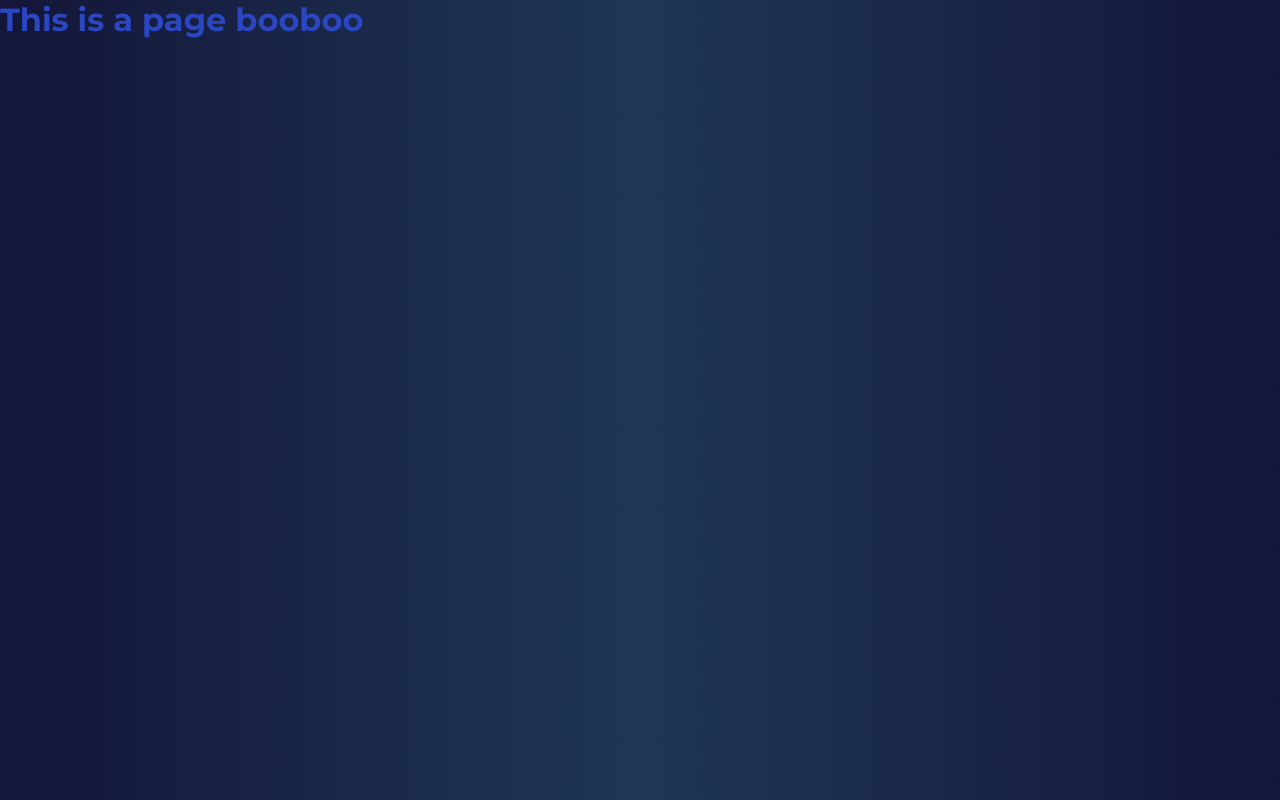
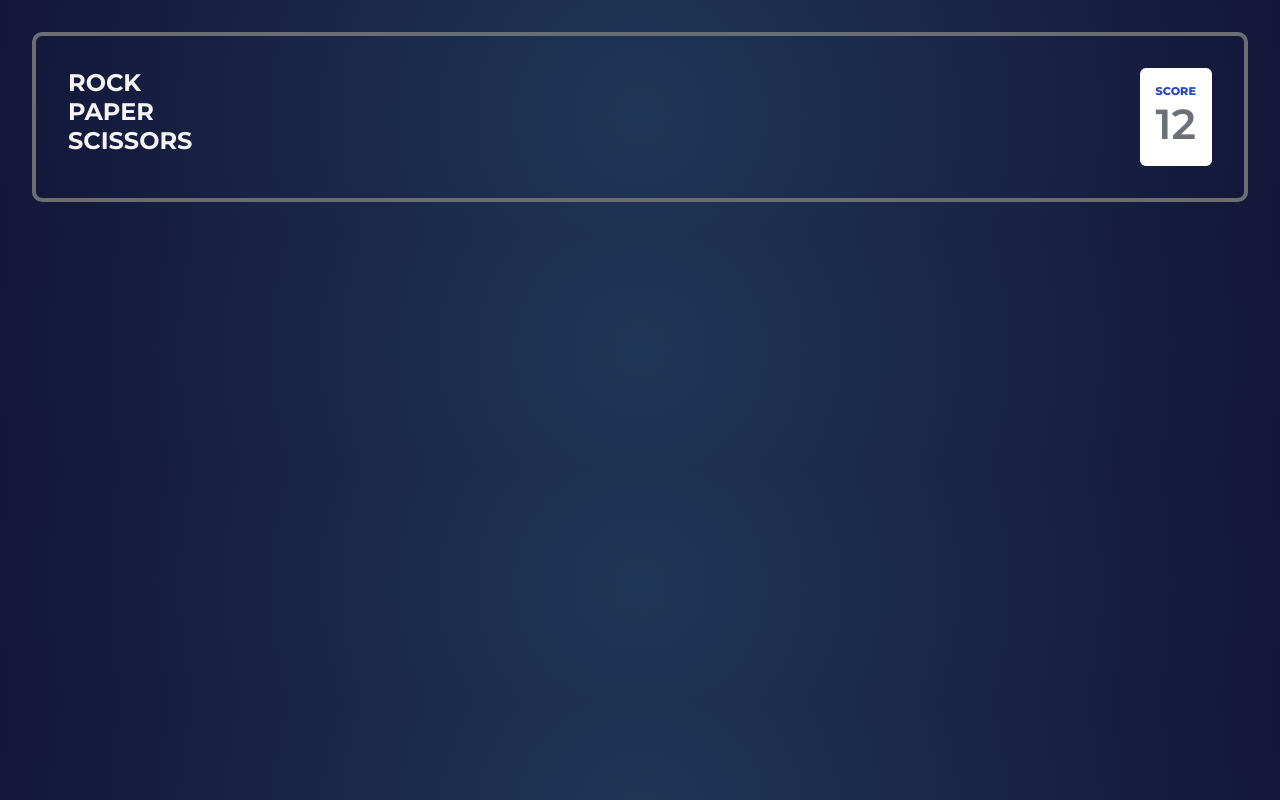
Before and after one commit to harrisfoes/supervanilla, a website: page rock-paper-scissors-master/public/index.html in a window 1280 px wide. Drawn offline with Linux system fonts and the light colour scheme.

Commit message:
rock paper scissor heading

```diff
--- a/rock-paper-scissors-master/public/index.html
+++ b/rock-paper-scissors-master/public/index.html
@@ -8,7 +8,17 @@
     <title>Rock, Paper, Scissors</title>
 
     <id class="container">
-      <h1>This is a page booboo</h1>
+      <div id="head">
+        <h2 id="heading">
+          Rock<br />
+          Paper<br />
+          Scissors
+        </h2>
+        <div id="scorebox">
+          <p id="scorehead">Score</p>
+          <p id="score">12</p>
+        </div>
+      </div>
     </id>
   </head>
   <body>
--- a/rock-paper-scissors-master/public/style.css
+++ b/rock-paper-scissors-master/public/style.css
@@ -19,6 +19,39 @@ body {
   color: hsl(229, 64%, 46%);
 }
 
+#heading {
+  color: whitesmoke;
+  text-transform: uppercase;
+}
+
+#head {
+  display: flex;
+  justify-content: space-between;
+  border: solid 4px var(--header);
+  padding: 2rem;
+  margin: 2rem;
+  border-radius: 10px;
+}
+
+#scorebox {
+  background-color: white;
+  padding: 1rem;
+  border-radius: 6px;
+}
+
+#scorehead {
+  text-transform: uppercase;
+  font-weight: 800;
+  font-size: 0.7rem;
+}
+
+#score {
+  font-size: 42px;
+  text-align: center;
+  color: var(--score);
+  font-weight: 600;
+}
+
 /*
 ### Primary
 
```
